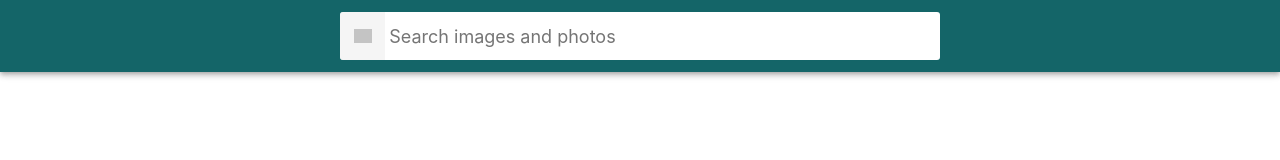
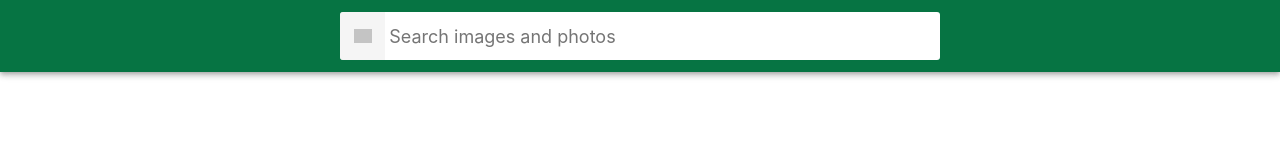
Before and after one commit to wvlasenko/goit-react-hw-04-hooks-images-v1, a React app: page / in a window 1280 px wide. Built offline with nearby package versions, Linux system fonts and the light colour scheme; grey boxes are pictures that could not be loaded.

Commit message:
Some improve

```diff
--- a/src/components/Searchbar/Searchbar.module.css
+++ b/src/components/Searchbar/Searchbar.module.css
@@ -12,7 +12,7 @@
   padding-top: 12px;
   padding-bottom: 12px;
   color: #fff;
-  background-color: #146568;
+  background-color: #067443;
   box-shadow: 0px 2px 4px -1px rgba(0, 0, 0, 0.2),
     0px 4px 5px 0px rgba(0, 0, 0, 0.14), 0px 1px 10px 0px rgba(0, 0, 0, 0.12);
 }
```
Also changed, not shown: package.json (+4 -4 lines), README.md, 1 other file.
